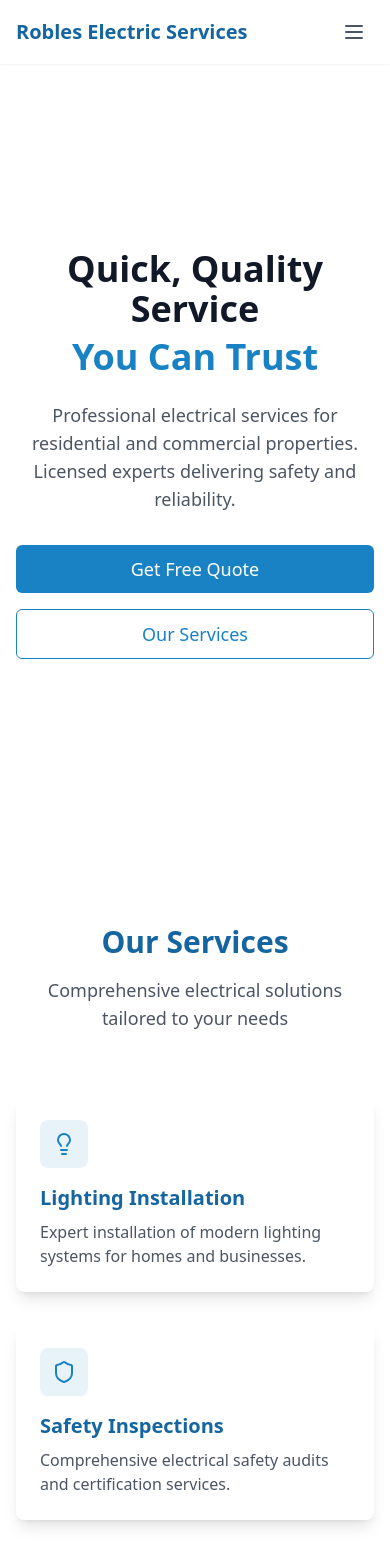
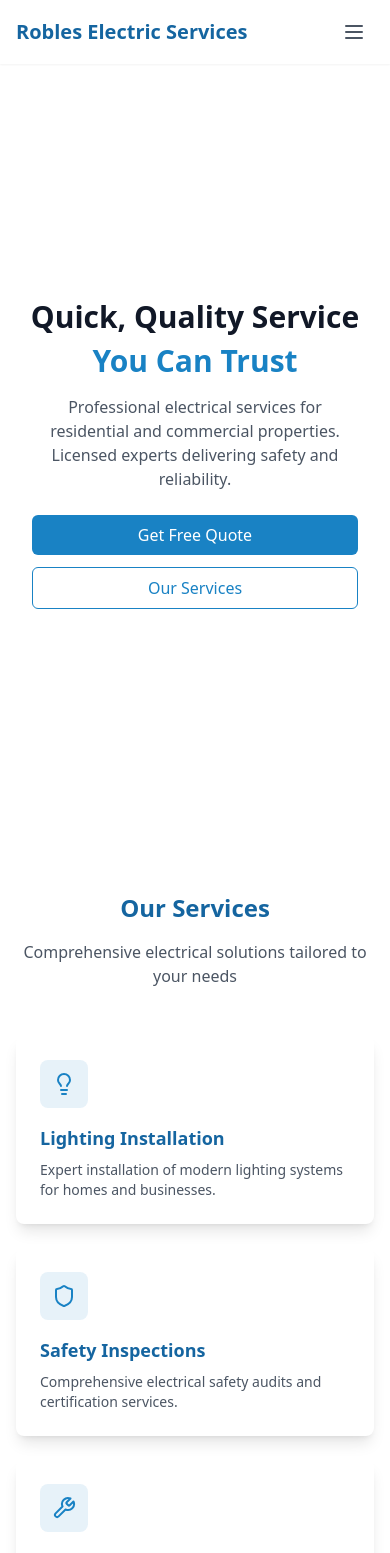
Before and after one commit to louisxfounder/sleek-electric-landing, a React (Vite) app: page / in a window 390 px wide. Shown: the top 1553 px of the page. Built offline with nearby package versions, Linux system fonts and the light colour scheme.

Commit message:
Optimize website for mobile
Enhance the website's responsiveness and usability on mobile devices to improve user experience. Adjust layouts, components, and styles as necessary to ensure compatibility across various screen sizes.
[skip gpt_engineer]

```diff
--- a/src/components/About.tsx
+++ b/src/components/About.tsx
@@ -2,50 +2,50 @@ import { Award, Users, Clock } from "lucide-react";
 
 export const About = () => {
   return (
-    <section id="about" className="py-20 bg-gray-50">
+    <section id="about" className="py-12 sm:py-20 bg-gray-50">
       <div className="max-w-7xl mx-auto px-4 sm:px-6 lg:px-8">
-        <div className="grid grid-cols-1 lg:grid-cols-2 gap-12 items-center">
-          <div>
-            <h2 className="text-3xl sm:text-4xl font-bold text-primary-dark mb-6">
+        <div className="grid grid-cols-1 lg:grid-cols-2 gap-8 lg:gap-12 items-center">
+          <div className="space-y-6">
+            <h2 className="text-2xl sm:text-3xl lg:text-4xl font-bold text-primary-dark">
               Your Trust, Our Priority
             </h2>
-            <p className="text-lg text-gray-600 mb-8">
-              At Roless Electric Services, we're all about dependable solutions you can trust. Our focus is delivering quality work on schedule, with clear communication at every step—keeping your home or business powered safely and efficiently.
+            <p className="text-base sm:text-lg text-gray-600">
+              At Robles Electric Services, we're all about dependable solutions you can trust. Our focus is delivering quality work on schedule, with clear communication at every step—keeping your home or business powered safely and efficiently.
             </p>
 
-            <div className="grid grid-cols-1 sm:grid-cols-3 gap-6">
-              <div className="flex flex-col items-center text-center">
+            <div className="grid grid-cols-1 sm:grid-cols-3 gap-6 mt-8">
+              <div className="flex flex-col items-center text-center p-4">
                 <div className="w-12 h-12 bg-primary/10 rounded-full flex items-center justify-center mb-3">
                   <Award className="w-6 h-6 text-primary" />
                 </div>
-                <h3 className="text-xl font-semibold text-primary-dark">Certified Experts</h3>
-                <p className="text-gray-600">Fully trained for every job</p>
+                <h3 className="text-lg sm:text-xl font-semibold text-primary-dark">Certified Experts</h3>
+                <p className="text-sm sm:text-base text-gray-600">Fully trained for every job</p>
               </div>
 
-              <div className="flex flex-col items-center text-center">
+              <div className="flex flex-col items-center text-center p-4">
                 <div className="w-12 h-12 bg-primary/10 rounded-full flex items-center justify-center mb-3">
                   <Users className="w-6 h-6 text-primary" />
                 </div>
-                <h3 className="text-xl font-semibold text-primary-dark">Customer-Focused</h3>
-                <p className="text-gray-600">We listen and deliver</p>
+                <h3 className="text-lg sm:text-xl font-semibold text-primary-dark">Customer-Focused</h3>
+                <p className="text-sm sm:text-base text-gray-600">We listen and deliver</p>
               </div>
 
-              <div className="flex flex-col items-center text-center">
+              <div className="flex flex-col items-center text-center p-4">
                 <div className="w-12 h-12 bg-primary/10 rounded-full flex items-center justify-center mb-3">
                   <Clock className="w-6 h-6 text-primary" />
                 </div>
-                <h3 className="text-xl font-semibold text-primary-dark">Rapid Service</h3>
-                <p className="text-gray-600">Swift answers, faster fixes</p>
+                <h3 className="text-lg sm:text-xl font-semibold text-primary-dark">Rapid Service</h3>
+                <p className="text-sm sm:text-base text-gray-600">Swift answers, faster fixes</p>
               </div>
             </div>
           </div>
 
-          <div className="relative">
+          <div className="relative mt-8 lg:mt-0">
             <div className="aspect-w-16 aspect-h-9 rounded-lg overflow-hidden">
               <img
                 src="/lovable-uploads/30047910-b59c-4db0-aec1-0d285519e116.png"
                 alt="Professional electrician giving thumbs up next to service van"
-                className="object-cover w-full h-full"
+                className="object-cover w-full h-full rounded-lg shadow-lg"
               />
             </div>
           </div>
--- a/src/components/Contact.tsx
+++ b/src/components/Contact.tsx
@@ -5,18 +5,18 @@ import { Phone, Mail } from "lucide-react";
 
 export const Contact = () => {
   return (
-    <section id="contact" className="py-20 bg-white">
+    <section id="contact" className="py-12 sm:py-20 bg-white">
       <div className="max-w-7xl mx-auto px-4 sm:px-6 lg:px-8">
-        <div className="text-center mb-16">
-          <h2 className="text-3xl sm:text-4xl font-bold text-primary-dark mb-4">Contact Us</h2>
-          <p className="text-lg text-gray-600 max-w-2xl mx-auto">
+        <div className="text-center mb-12">
+          <h2 className="text-2xl sm:text-3xl lg:text-4xl font-bold text-primary-dark mb-4">Contact Us</h2>
+          <p className="text-base sm:text-lg text-gray-600 max-w-2xl mx-auto">
             Get in touch with our team for professional electrical services
           </p>
         </div>
 
-        <div className="grid grid-cols-1 lg:grid-cols-2 gap-12">
+        <div className="grid grid-cols-1 lg:grid-cols-2 gap-8 lg:gap-12">
           <div>
-            <form className="space-y-6">
+            <form className="space-y-4">
               <div className="grid grid-cols-1 sm:grid-cols-2 gap-4">
                 <Input placeholder="First Name" className="bg-gray-50" />
                 <Input placeholder="Last Name" className="bg-gray-50" />
@@ -33,8 +33,8 @@ export const Contact = () => {
             </form>
           </div>
 
-          <div className="bg-primary-dark text-white rounded-lg p-8">
-            <h3 className="text-2xl font-bold mb-6">Contact Information</h3>
+          <div className="bg-primary-dark text-white rounded-lg p-6 sm:p-8">
+            <h3 className="text-xl sm:text-2xl font-bold mb-6">Contact Information</h3>
             <div className="space-y-6">
               <div className="flex items-start space-x-4">
                 <Phone className="w-6 h-6 text-primary mt-1" />
--- a/src/components/Hero.tsx
+++ b/src/components/Hero.tsx
@@ -3,21 +3,21 @@ import { Button } from "./ui/button";
 export const Hero = () => {
   return (
     <section id="home" className="min-h-screen flex items-center justify-center bg-white text-gray-900 pt-16">
-      <div className="max-w-7xl mx-auto px-4 sm:px-6 lg:px-8 py-20">
+      <div className="max-w-7xl mx-auto px-4 sm:px-6 lg:px-8 py-12 sm:py-20">
         <div className="text-center animate-fadeIn">
-          <h1 className="text-4xl sm:text-5xl md:text-6xl font-bold mb-6">
+          <h1 className="text-3xl sm:text-4xl md:text-5xl lg:text-6xl font-bold mb-4 sm:mb-6">
             Quick, Quality Service
             <span className="text-primary block mt-2">You Can Trust</span>
           </h1>
-          <p className="text-lg sm:text-xl text-gray-600 max-w-2xl mx-auto mb-8">
+          <p className="text-base sm:text-lg text-gray-600 max-w-2xl mx-auto mb-6 sm:mb-8 px-4">
             Professional electrical services for residential and commercial properties.
             Licensed experts delivering safety and reliability.
           </p>
-          <div className="flex flex-col sm:flex-row gap-4 justify-center">
-            <Button className="bg-primary hover:bg-primary-dark text-white text-lg px-8 py-6">
+          <div className="flex flex-col sm:flex-row gap-3 justify-center px-4">
+            <Button className="bg-primary hover:bg-primary-dark text-white text-base sm:text-lg px-6 sm:px-8 py-5 sm:py-6 w-full sm:w-auto">
               Get Free Quote
             </Button>
-            <Button variant="outline" className="border-primary text-primary hover:bg-primary-light text-lg px-8 py-6">
+            <Button variant="outline" className="border-primary text-primary hover:bg-primary-light text-base sm:text-lg px-6 sm:px-8 py-5 sm:py-6 w-full sm:w-auto">
               Our Services
             </Button>
           </div>
--- a/src/components/Services.tsx
+++ b/src/components/Services.tsx
@@ -25,16 +25,16 @@ const services = [
 
 export const Services = () => {
   return (
-    <section id="services" className="py-20 bg-white">
+    <section id="services" className="py-12 sm:py-20 bg-white">
       <div className="max-w-7xl mx-auto px-4 sm:px-6 lg:px-8">
-        <div className="text-center mb-16">
-          <h2 className="text-3xl sm:text-4xl font-bold text-primary-dark mb-4">Our Services</h2>
-          <p className="text-lg text-gray-600 max-w-2xl mx-auto">
+        <div className="text-center mb-12">
+          <h2 className="text-2xl sm:text-3xl lg:text-4xl font-bold text-primary-dark mb-4">Our Services</h2>
+          <p className="text-base sm:text-lg text-gray-600 max-w-2xl mx-auto">
             Comprehensive electrical solutions tailored to your needs
           </p>
         </div>
 
-        <div className="grid grid-cols-1 md:grid-cols-2 lg:grid-cols-4 gap-8">
+        <div className="grid grid-cols-1 sm:grid-cols-2 lg:grid-cols-4 gap-6 sm:gap-8">
           {services.map((service, index) => (
             <div
               key={index}
@@ -43,10 +43,10 @@ export const Services = () => {
               <div className="w-12 h-12 bg-primary/10 rounded-lg flex items-center justify-center mb-4">
                 <service.icon className="w-6 h-6 text-primary" />
               </div>
-              <h3 className="text-xl font-semibold text-primary-dark mb-2">
+              <h3 className="text-lg sm:text-xl font-semibold text-primary-dark mb-2">
                 {service.title}
               </h3>
-              <p className="text-gray-600">
+              <p className="text-sm sm:text-base text-gray-600">
                 {service.description}
               </p>
             </div>
```
